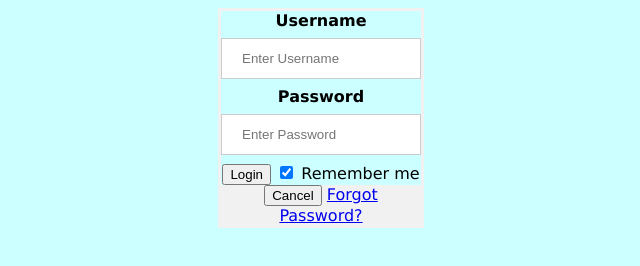
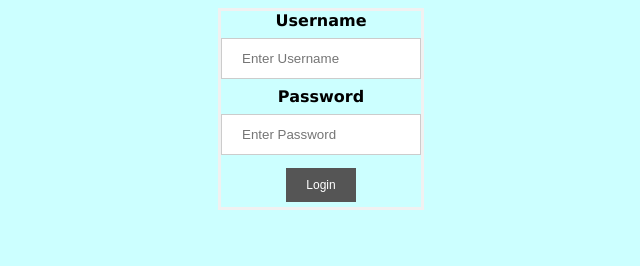
Before and after one commit to Random4zn/Projects, a plain HTML site: page CS-332/Group-Project/Login.html in a window 1280 px wide. Shown: the whole page, without its empty margins (319-959 px from the left). Drawn offline with Linux system fonts and the light colour scheme.

Commit message:
Update Login.html

```diff
--- a/CS-332/Group-Project/Login.html
+++ b/CS-332/Group-Project/Login.html
@@ -15,13 +15,8 @@
 			<label><b>Password</b></label>
 			<input type="password" placeholder="Enter Password" name="psw" required>
 
-			<button type="submit">Login</button>
-			<input type="checkbox" checked="checked"> Remember me
+			<button type="submit" class ="button">Login</button>
 		</div>
 
-		<div class="container" style="background-color:#f1f1f1">
-			<button type="button" class="cancelbtn">Cancel</button>
-			<span class="psw"><a href="#">Forgot Password?</a></span>
-		</div>
 	</form>
 </html>
```
